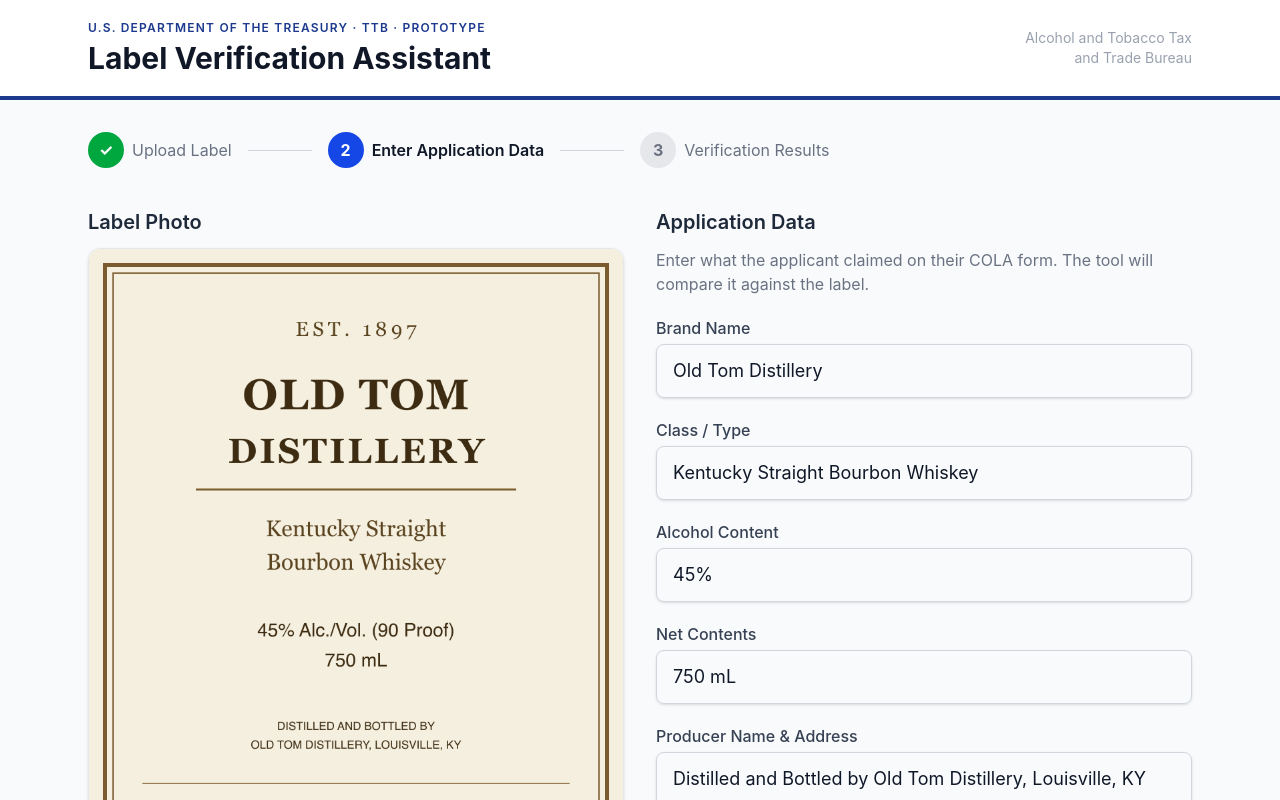
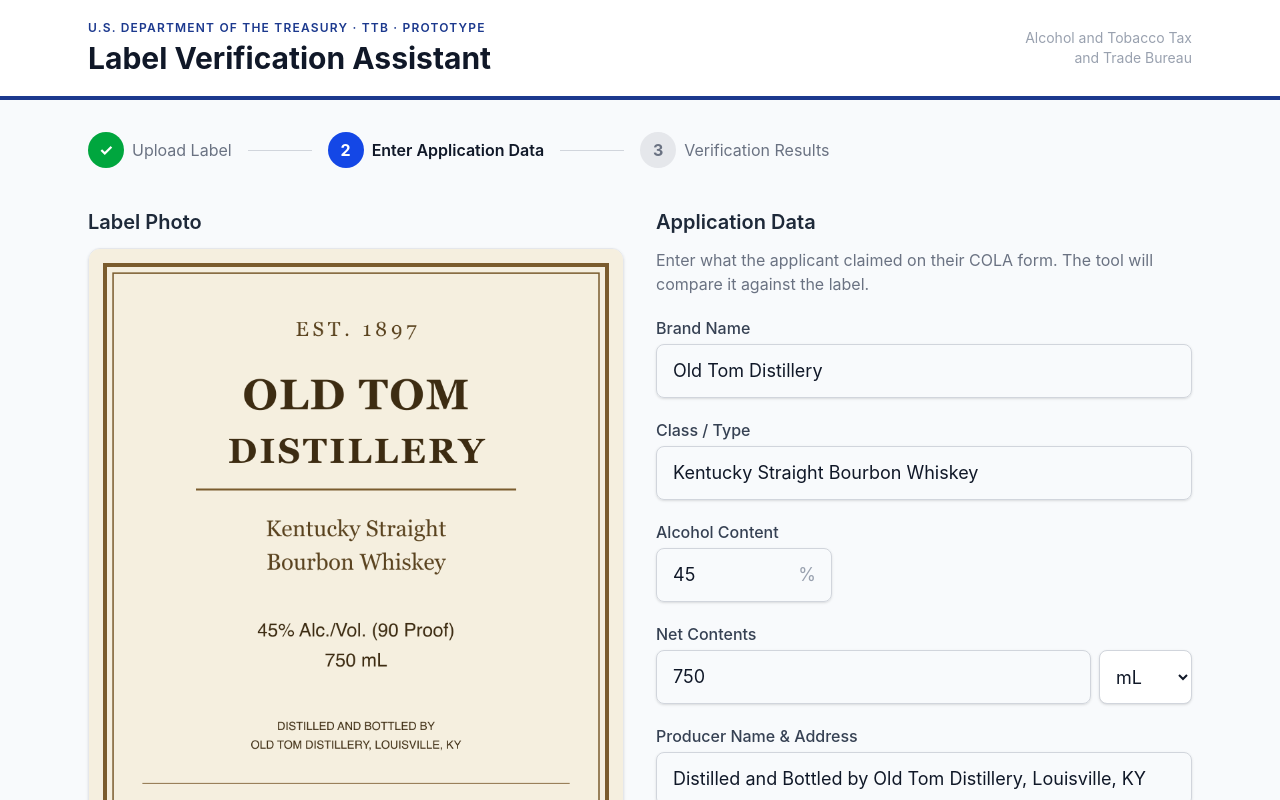
Before and after one commit to anthonyharley32/ttb-label-verify, a React (Vite) app: page / in a window 1280 px wide. Both pictures are taken after a click on the button "No photo handy? Try it with a sample label". Shown: the top 800 px of the page. Built offline with nearby package versions, Linux system fonts and the light colour scheme.

Commit message:
Unit-aware form inputs: % suffix on ABV, amount + unit picker for net contents

```diff
--- a/src/components/ReviewStep.tsx
+++ b/src/components/ReviewStep.tsx
@@ -24,11 +24,28 @@ const FIELD_ORDER: (keyof ApplicationData)[] = [
 const PLACEHOLDERS: Record<keyof ApplicationData, string> = {
   brand_name: "e.g. Old Tom Distillery",
   class_type: "e.g. Premium Malt Lager",
-  alcohol_content: "e.g. 10%",
-  net_contents: "e.g. 12 fl. oz.",
+  alcohol_content: "e.g. 5",
+  net_contents: "e.g. 12",
   producer_name_address: "e.g. Old Tom Distillery, Louisville, KY",
   country_of_origin: "Leave blank for domestic products",
 };
+
+const NET_UNITS = ["fl. oz.", "mL", "L", "cl"] as const;
+
+/** Split a stored net-contents string ("12 fl. oz.", "750 mL") into amount + unit. */
+function parseNetParts(value: string): { amount: string; unit: (typeof NET_UNITS)[number] } {
+  const m = value.match(/^\s*([\d.]*)\s*(.*)$/);
+  const amount = m?.[1] ?? "";
+  const unitRaw = (m?.[2] ?? "").trim().toLowerCase().replace(/[.\s]/g, "");
+  let unit: (typeof NET_UNITS)[number] = "fl. oz.";
+  if (unitRaw.startsWith("ml") || unitRaw.startsWith("millilit")) unit = "mL";
+  else if (unitRaw.startsWith("cl") || unitRaw.startsWith("centilit")) unit = "cl";
+  else if (unitRaw === "l" || unitRaw.startsWith("lit")) unit = "L";
+  return { amount, unit };
+}
+
+const inputClasses =
+  "w-full rounded-lg border border-gray-300 px-4 py-3 text-lg text-gray-900 shadow-sm focus:border-blue-600 focus:outline-none focus:ring-2 focus:ring-blue-200";
 
 export default function ReviewStep({ imageUrl, extracted, application, onChange, onVerify, onBack, elapsedMs }: Props) {
   return (
@@ -81,7 +98,71 @@ export default function ReviewStep({ imageUrl, extracted, application, onChange,
             }}
             className="space-y-5"
           >
-            {FIELD_ORDER.map((f) => (
+            {FIELD_ORDER.map((f) => {
+              if (f === "alcohol_content") {
+                // Fixed % suffix — agents type just the number, no format guessing
+                const shown = application.alcohol_content.replace(/%\s*$/, "");
+                return (
+                  <div key={f}>
+                    <label htmlFor={f} className="mb-1 block text-base font-medium text-gray-700">
+                      {FIELD_LABELS[f]}
+                    </label>
+                    <div className="relative w-44">
+                      <input
+                        id={f}
+                        type="text"
+                        inputMode="decimal"
+                        value={shown}
+                        placeholder={PLACEHOLDERS[f]}
+                        onChange={(e) => {
+                          const v = e.target.value.replace(/%/g, "").trim();
+                          onChange({ ...application, alcohol_content: v ? `${v}%` : "" });
+                        }}
+                        className={`${inputClasses} pr-10`}
+                      />
+                      <span aria-hidden className="pointer-events-none absolute right-4 top-1/2 -translate-y-1/2 text-lg text-gray-400">
+                        %
+                      </span>
+                    </div>
+                  </div>
+                );
+              }
+              if (f === "net_contents") {
+                const { amount, unit } = parseNetParts(application.net_contents);
+                const update = (nextAmount: string, nextUnit: string) =>
+                  onChange({ ...application, net_contents: nextAmount.trim() ? `${nextAmount.trim()} ${nextUnit}` : "" });
+                return (
+                  <div key={f}>
+                    <label htmlFor={f} className="mb-1 block text-base font-medium text-gray-700">
+                      {FIELD_LABELS[f]}
+                    </label>
+                    <div className="flex gap-2">
+                      <input
+                        id={f}
+                        type="text"
+                        inputMode="decimal"
+                        value={amount}
+                        placeholder={PLACEHOLDERS[f]}
+                        onChange={(e) => update(e.target.value, unit)}
+                        className={`${inputClasses} w-44`}
+                      />
+                      <select
+                        aria-label="Net contents unit"
+                        value={unit}
+                        onChange={(e) => update(amount, e.target.value)}
+                        className="rounded-lg border border-gray-300 bg-white px-3 py-3 text-lg text-gray-900 shadow-sm focus:border-blue-600 focus:outline-none focus:ring-2 focus:ring-blue-200"
+                      >
+                        {NET_UNITS.map((u) => (
+                          <option key={u} value={u}>
+                            {u}
+                          </option>
+                        ))}
+                      </select>
+                    </div>
+                  </div>
+                );
+              }
+              return (
                 <div key={f}>
                   <label htmlFor={f} className="mb-1 block text-base font-medium text-gray-700">
                     {FIELD_LABELS[f]}
@@ -93,10 +174,11 @@ export default function ReviewStep({ imageUrl, extracted, application, onChange,
                     value={application[f]}
                     placeholder={PLACEHOLDERS[f]}
                     onChange={(e) => onChange({ ...application, [f]: e.target.value })}
-                  className="w-full rounded-lg border border-gray-300 px-4 py-3 text-lg text-gray-900 shadow-sm focus:border-blue-600 focus:outline-none focus:ring-2 focus:ring-blue-200"
+                    className={inputClasses}
                   />
                 </div>
-            ))}
+              );
+            })}
 
             <div className="flex items-center gap-4 pt-4">
               <button
```
Lines whose indentation alone changed are shown as unchanged.
